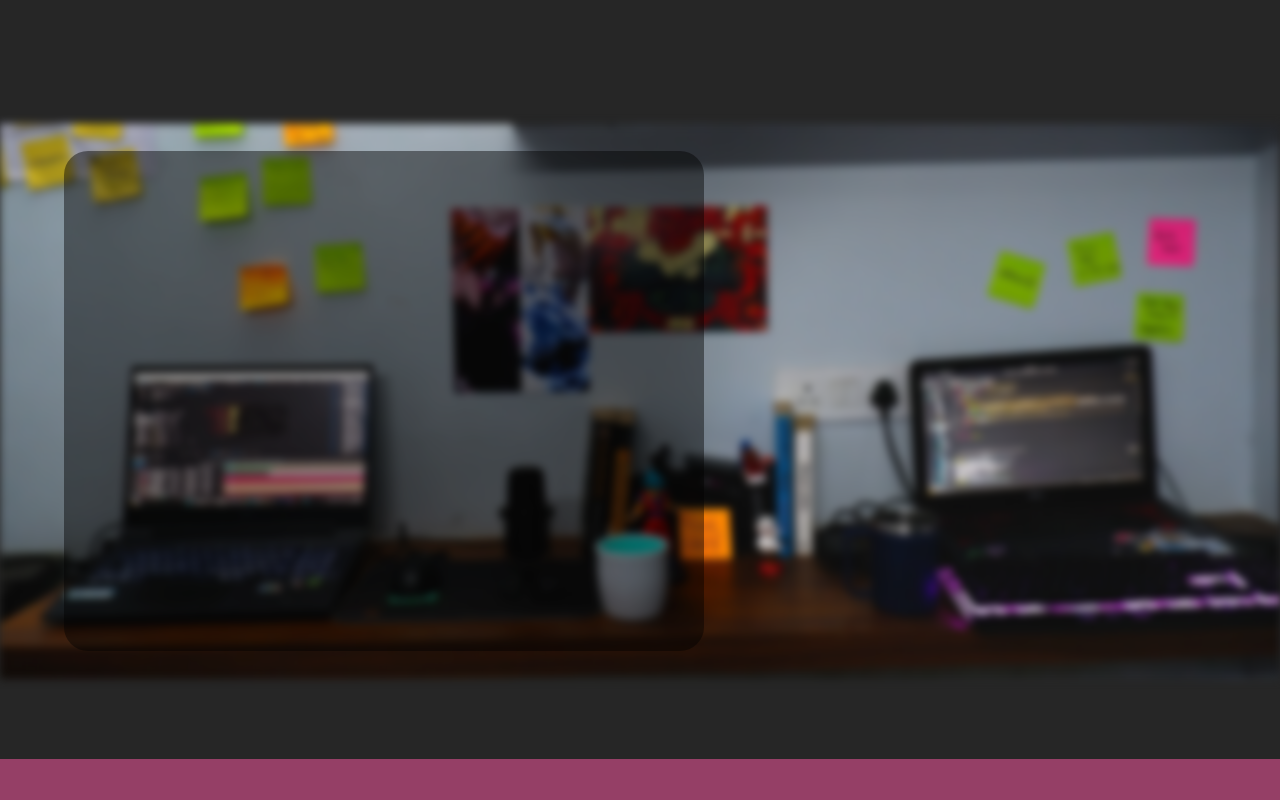
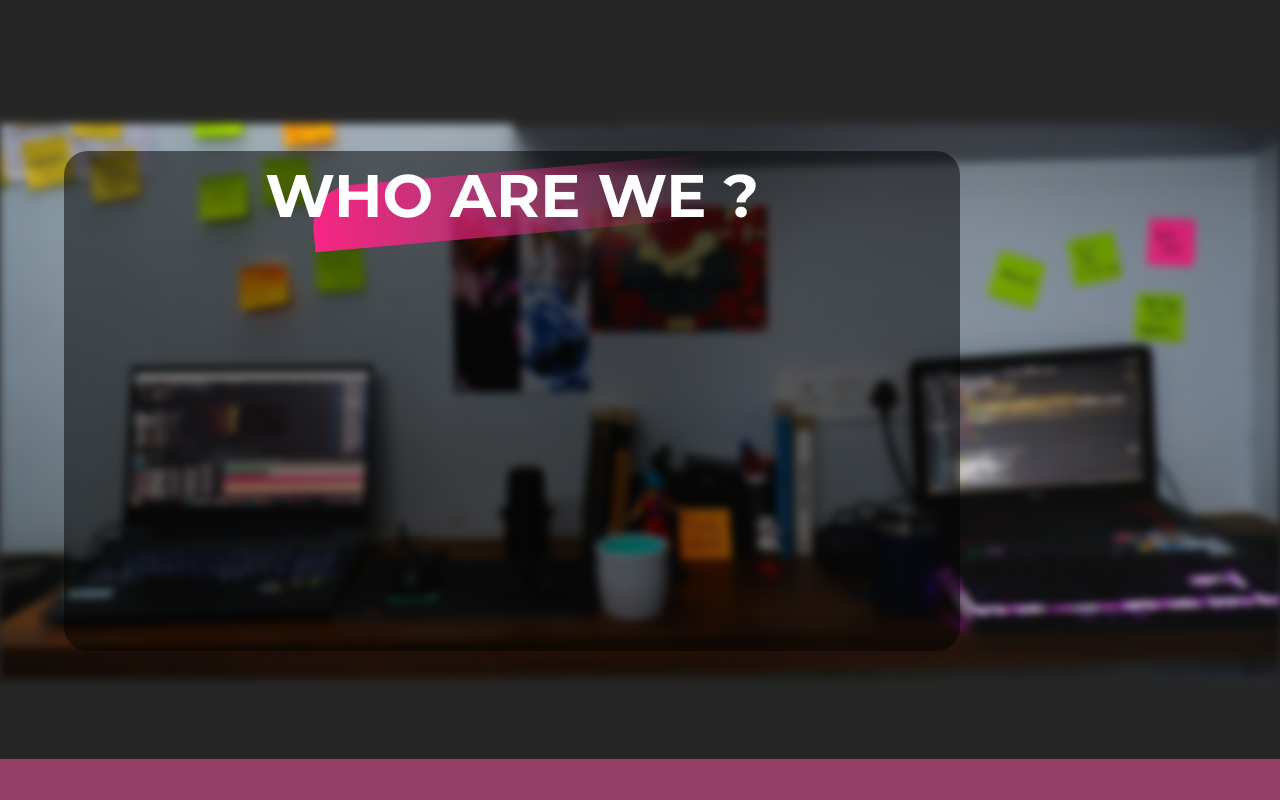
Before and after one commit to Four-Cape-Org/Four-Cape-Web-Frontend, a React (Vite) app: page /about in a window 1280 px wide. Shown: the part 1180-1980 px from the top of the page. Built offline with nearby package versions, Linux system fonts and the light colour scheme.

Commit message:
Updated 'who are we' section in about

```diff
--- a/src/Components/About/About.jsx
+++ b/src/Components/About/About.jsx
@@ -6,9 +6,11 @@ import BookCall from '../BookCall'
 import OverlayText from '../Elements/OverlayText'
 import JumboButton from '../Elements/JumboButton'
 import AboutHero from './AboutHero'
+import WhoAreWe from './WhoAreWe'
+import QuoteSection from './QuoteSection'
 
 // Image imports
-import SetupImg from '../../assets/img/about/setupImg.jpg'
+
 
 
 const About = () => {
@@ -28,34 +30,10 @@ const About = () => {
       </section>
 
       <AboutHero />
-
-      <section className='relative w-screen mt-[8em] h-fit'>
-        <img src={SetupImg} className='w-full blur-sm' alt="" />
-
-        <div className='absolute top-[50%] translate-y-[-50%] bg-[#00000070] h-[90%] lg:w-[50%] md:w-[90%] lg:ml-[4em] left-[50%] lg:left-0 lg:translate-x-0 translate-x-[-50%] rounded-3xl'>
-
-        </div>
-
-      </section>
-
+      <WhoAreWe />
       <BookCall  bookCallRef={bookCallRef}/>
       <JumboButton link="/contact" spanText="Got a Project ?" title="Tell us Everything." />
-
-
-      <div className='my-[6em]'>
-        <hr className='w-[85%] mx-auto text-[white]' />
-
-        <div className='w-screen my-[4em]'>
-          <p className='w-[90%] italic text-[50px] text-[white] text-center mx-auto font-secondary'>If you don’t build your dream, <br /> someone else will hire you to help them build theirs.</p>
-          <div className='flex justify-end items-center w-[80%]'>
-            <span className='italic font-semibold text-[20px] text-accent-color text-center font-primary my-4'>~ Dhirubhai Ambani <br /> Founder, Reliance Industries</span>
-          </div>
-        </div>
-
-        <hr className='w-[85%] mx-auto text-[white]' />
-      </div>
-
-
+      <QuoteSection />
       <Footer bookCallRef={bookCallRef}/>
     </>
   )
--- /dev/null
+++ b/src/Components/About/QuoteSection.jsx
@@ -0,0 +1,20 @@
+import React from 'react'
+
+const QuoteSection = () => {
+  return (
+    <div className='my-[6em]'>
+        <hr className='w-[85%] mx-auto text-[white]' />
+
+        <div className='w-screen my-[4em]'>
+          <p className='w-[90%] italic lg:text-[50px] text-[30px] text-[white] text-center mx-auto font-secondary'>If you don’t build your dream, <br /> someone else will hire you to help them build theirs.</p>
+          <div className='flex justify-end items-center w-[80%]'>
+            <span className='italic font-semibold lg:text-[20px] text-[15px] text-accent-color text-center font-primary my-4'>~ Dhirubhai Ambani <br /> Founder, Reliance Industries</span>
+          </div>
+        </div>
+
+        <hr className='w-[85%] mx-auto text-[white]' />
+      </div>
+  )
+}
+
+export default QuoteSection
--- /dev/null
+++ b/src/Components/About/WhoAreWe.jsx
@@ -0,0 +1,22 @@
+import React from 'react'
+
+// Image imports
+import SetupImg from '../../assets/img/about/setupImg.jpg'
+
+const WhoAreWe = () => {
+  return (
+    <section className='relative w-screen mt-[8em] h-fit'>
+        <img src={SetupImg} className='w-full blur-sm' alt="" />
+
+        <div className='absolute top-[50%] translate-y-[-50%] bg-[#00000081] h-[90%] lg:w-[70%] md:w-[90%] lg:ml-[4em] left-[50%] translate-x-[-50%] lg:left-0 lg:translate-x-0  rounded-3xl'>
+            <div className='relative'>
+                <h2 className='text-[white] text-[60px] text-center font-bold'>WHO ARE WE ?</h2>
+                <div className='absolute top-5 rotate-[-5deg] left-[50%] translate-x-[-50%] z-[-1] w-[25em] h-[4em] rounded-tl-[40px] rounded-br-[40px] bg-gradient-to-r from-accent-color to-[transparent]'></div>
+            </div>
+        </div>
+
+      </section>
+  )
+}
+
+export default WhoAreWe
```
